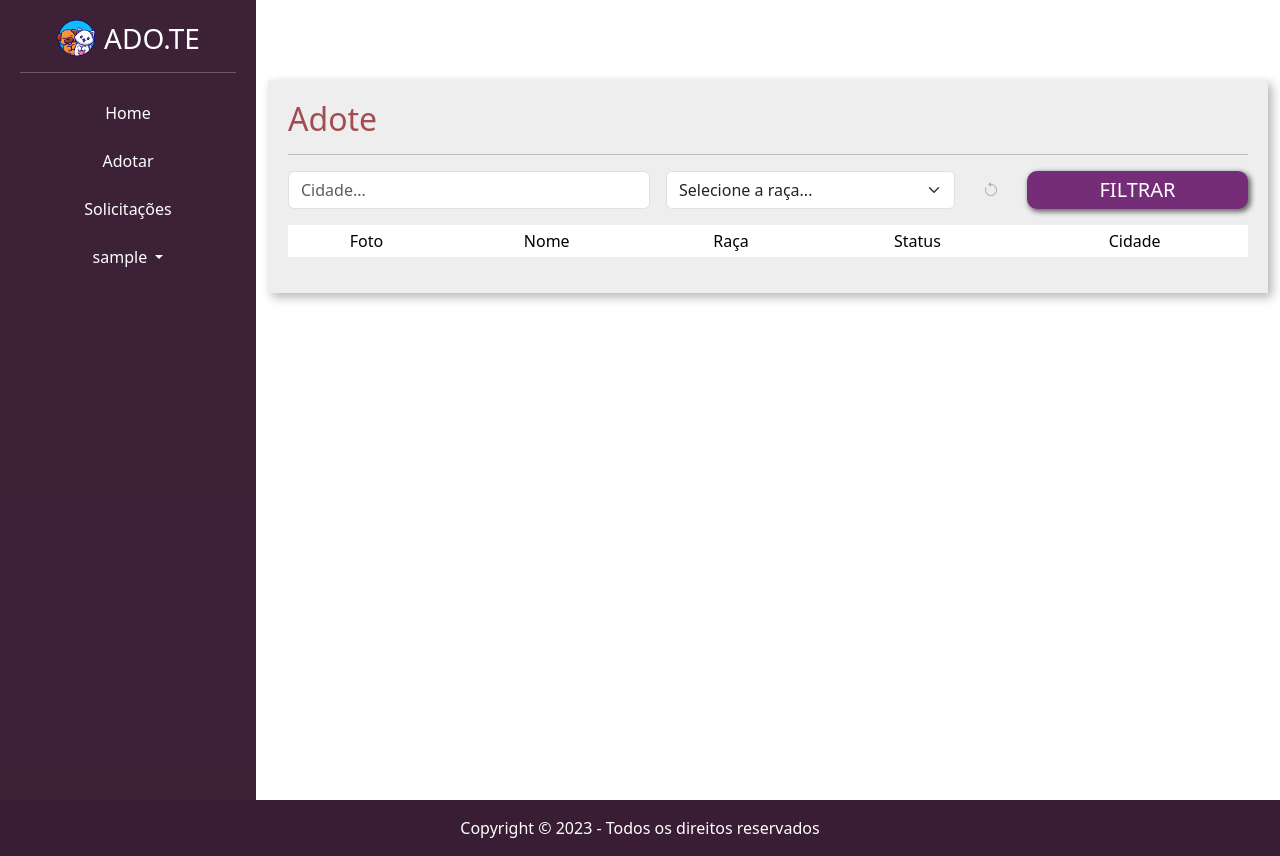
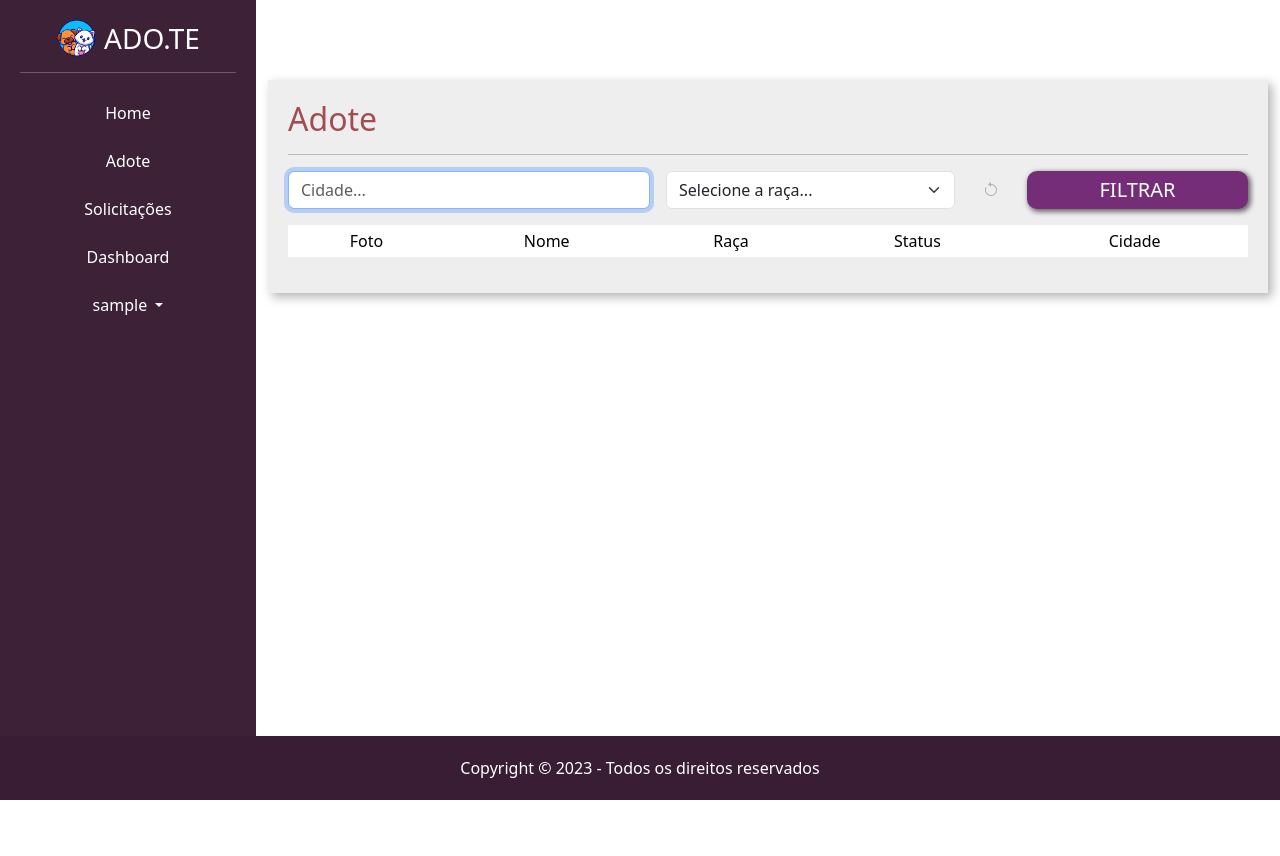
Before and after one commit to gm-costa/adote, a Django app: page /adotar/ in a window 1280 px wide. After the commit the page ends 800 px from the top, so only its background shows below. Run offline with Django 4.2, Linux system fonts and the light colour scheme; the visitor is signed in with stand-in values (Sample User, id 1); data that the repository does not hold is empty; parts of the project's set-up code (start-up, migrations or seed data) failed here and were passed over.

Commit message:
Adiciona melhorias

```diff
--- a/adotar/templates/listar_pets.html
+++ b/adotar/templates/listar_pets.html
@@ -26,7 +26,7 @@
             <hr>
             <form action="{% url 'listar_pets' %}" method="GET">
                 <div class="form-grid">
-                    <input type="text" placeholder="Cidade..." value="{% if cidade %}{{cidade}}{% endif %}" name="cidade" class="form-control">
+                    <input type="text" placeholder="Cidade..." value="{% if cidade %}{{cidade}}{% endif %}" name="cidade" class="form-control" autofocus>
                     <select class="form-select" name="raca">
                         <option value="">Selecione a raça...</option>
                         {% for raca in racas %}
--- a/adotar/views.py
+++ b/adotar/views.py
@@ -64,7 +64,6 @@ def processa_pedido_adocao(request, id_pedido):
 
     pedido.save()
 
-
     print(pedido.usuario.email)
     email = send_mail(
         'Sua adoção foi processada',
@@ -74,4 +73,4 @@ def processa_pedido_adocao(request, id_pedido):
     )
 
     messages.add_message(request, messages.SUCCESS, 'Pedido de adoção processado com sucesso')
-    return redirect('/divulgar/ver_pedido_adocao')
+    return redirect(reverse('ver_pedido_adocao'))
--- a/adote/settings.py
+++ b/adote/settings.py
@@ -150,3 +150,8 @@ EMAIL_BACKEND = 'django.core.mail.backends.console.EmailBackend'
 
 # Login
 LOGIN_URL = '/auth/login/'
+
+# Email
+
+EMAIL_BACKEND = 'django.core.mail.backends.console.EmailBackend'
+# EMAIL_HOST_USER = "gmaia01@teste.com.br"
--- a/divulgar/models.py
+++ b/divulgar/models.py
@@ -25,7 +25,7 @@ class Pet(models.Model):
     descricao = models.TextField()
     estado = models.CharField(max_length=50)
     cidade = models.CharField(max_length=50)
-    telefone = models.CharField(max_length=14)
+    telefone = models.CharField(max_length=15)
     tags = models.ManyToManyField(Tag)
     raca = models.ForeignKey(Raca, on_delete=models.DO_NOTHING)
     status = models.CharField(max_length=1, choices=choices_status, default='P')
--- a/divulgar/templates/seus_pets.html
+++ b/divulgar/templates/seus_pets.html
@@ -25,7 +25,7 @@
 
             <div class="d-flex align-items-center justify-content-between">
                 <h3 class="font-vinho">Seus pets</h3>
-                <a href="{% url 'novo_pet' %}" class="btn btn-secondary btn-sm opacity-75 fw-bold">Novo</a>
+                <a href="{% url 'novo_pet' %}" class="btn btn-secondary opacity-75 fw-bold">Novo</a>
             </div>
 
             <hr class="my-1">
@@ -68,7 +68,6 @@
 
                 </tbody>
             </table>
-            <h1 class="text-center mt-5">TODO: <strong>Scrollbar</strong></h1>
         </div>
     </div>
 
--- a/divulgar/templates/ver_pedido_adocao.html
+++ b/divulgar/templates/ver_pedido_adocao.html
@@ -25,7 +25,6 @@
         {% endif %}
         <div class="pedido-adocoes mt-4">
             {% for pedido in pedidos %}
-                {% comment %} <div class="col-md-3"> {% endcomment %}
                 <div class="card">
                     <span>{{pedido.pet.nome}}</span>
                     <img class="card-img-top" src="{{pedido.pet.foto.url}}">
@@ -42,7 +41,6 @@
                         </div>
                     </div>
                 </div>
-                {% comment %} </div> {% endcomment %}
             {% endfor %}
         </div>
     </div>
--- a/divulgar/views.py
+++ b/divulgar/views.py
@@ -102,7 +102,7 @@ def ver_pedido_adocao(request):
 @login_required
 def dashboard(request):
     if request.method == "GET":
-        return render(request, 'dashboard.html')
+        return render(request, 'dashboard.html', {'usuario': request.user.username})
 
 @csrf_exempt
 def api_adocoes_por_raca(request):
--- a/templates/base.html
+++ b/templates/base.html
@@ -26,8 +26,9 @@
                     <hr>
                     <ul>
                         <li><a href="{% url 'seus_pets' %}">Home</a></li>
-                        <li><a href="{% url 'listar_pets' %}">Adotar</a></li>
+                        <li><a href="{% url 'listar_pets' %}">Adote</a></li>
                         <li><a href="{% url 'ver_pedido_adocao' %}">Solicitações</a></li>
+                        <li><a href="{% url 'dashboard' %}">Dashboard</a></li>
                         <li class="nav-item dropdown">
                             <a class="nav-link dropdown-toggle" href="#" role="button" data-bs-toggle="dropdown" aria-expanded="false">
                                 {{usuario}}
--- a/templates/static/divulgar/css/novo_pet.css
+++ b/templates/static/divulgar/css/novo_pet.css
@@ -20,7 +20,7 @@
 .bg-side {
     background-color: rgb(57, 29, 52, 0.98);
     color: white;
-    min-height: 100vh;
+    min-height: 92vh;
     text-align: center;
     padding: 20px;
     width: 20%;
@@ -40,6 +40,8 @@
 
 .section {
     width: 80%;
+    max-height: 92vh;
+    overflow-y: auto;
 }
 
 /* fim configuração com extends */
--- a/templates/static/usuarios/css/cadastro.css
+++ b/templates/static/usuarios/css/cadastro.css
@@ -12,7 +12,7 @@
     background-color: rgb(57, 29, 52, 0.98);
     color: white;
     width: 40%;
-    min-height: 100vh;
+    min-height: 92vh;
 }
 
 .dropdown-menu {
@@ -79,6 +79,7 @@
 
 .section {
     width: 60%;
+    /* overflow-y: auto; */
 }
 
 .side-logo{
@@ -94,12 +95,16 @@ footer {
     background-color: #391d34;
     color: #fff;
     margin: 0 -12px;
+    height: 8vh;
+    display: flex;
+    align-items: center;
+    justify-content: center;
 }
 
-.footer-inner {
+/* .footer-inner {
     text-align: center;
     padding: 1rem 0;
-}
+} */
 
 @media (max-width: 804px) {
     .senhas {
```
Also changed, not shown: divulgar/templates/dashboard.html (+14 -29 lines), divulgar/templates/novo_pet.html (+5 -2 lines), adotar/migrations/0002_alter_pedidoadocao_options.py (added), divulgar/migrations/0003_alter_pet_telefone.py (added), media/fotos_pets/dog5.jpeg (added), media/fotos_pets/dog7.jpg (added).
